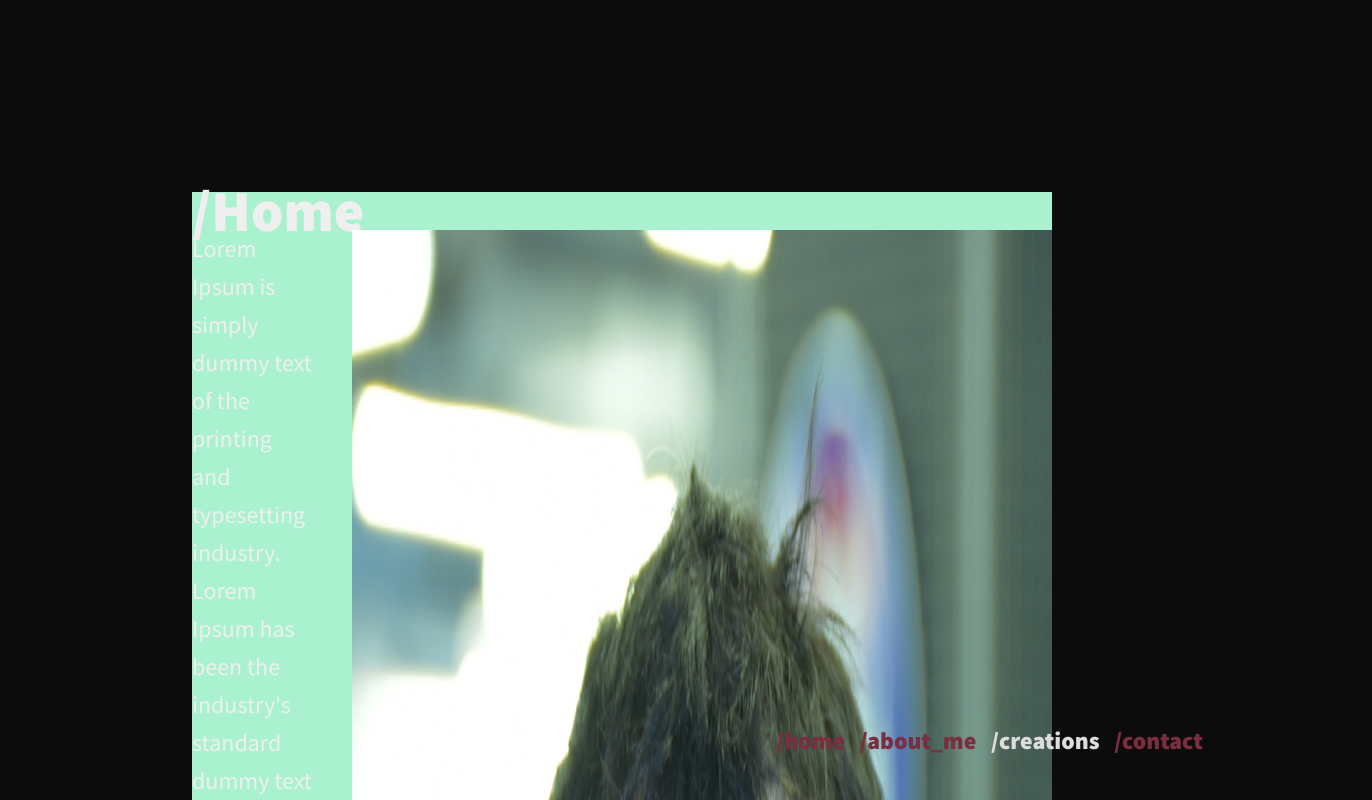
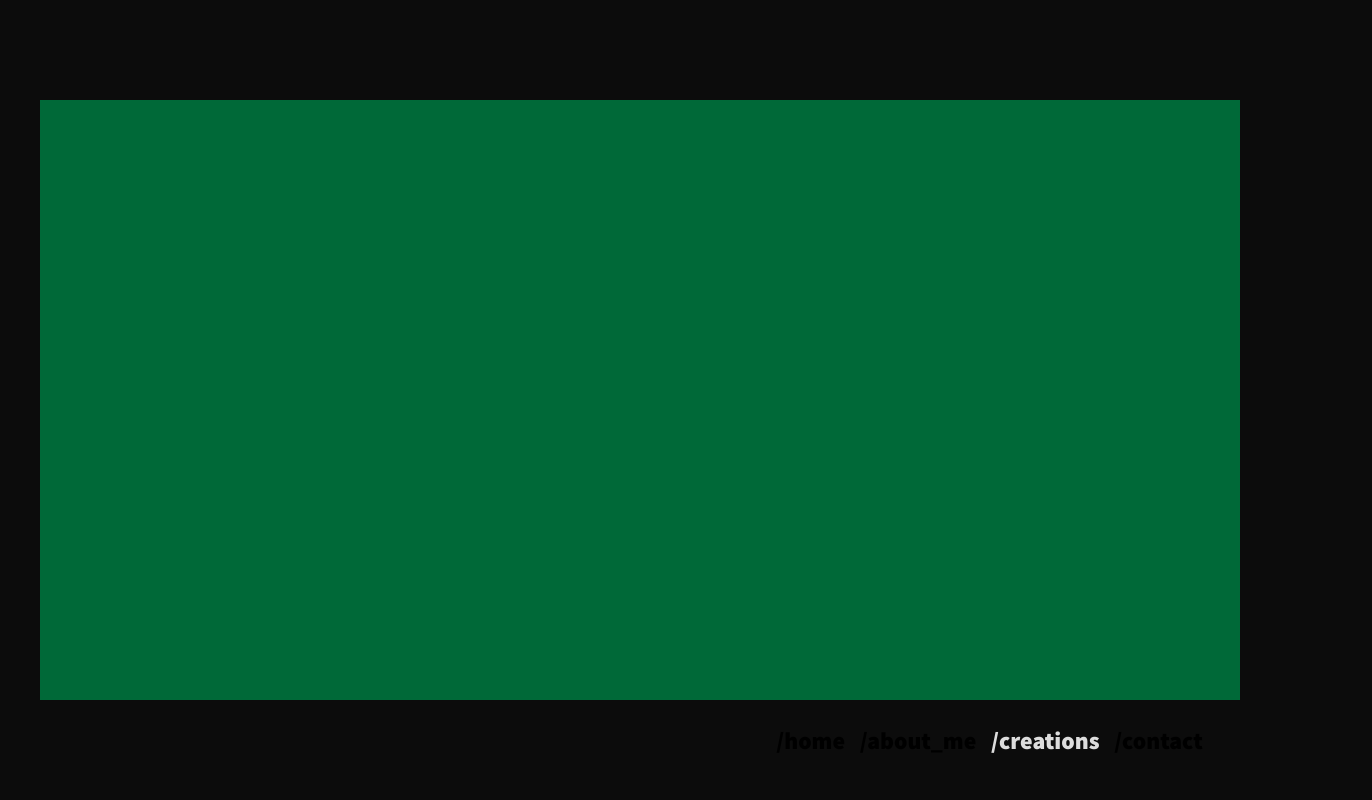
Before and after one commit to natevrl/my_website, a React (Create React App) app: page /creations in a window 1280 px wide. Shown: the top 800 px of the page, 1372 px wide, since content can reach past the window. Built offline with nearby package versions, Linux system fonts and the light colour scheme.

Commit message:
creating cards

```diff
--- a/package.json
+++ b/package.json
@@ -12,6 +12,7 @@
     "react-scripts": "5.0.0",
     "react-switch": "^6.0.0",
     "react-typist": "^2.0.5",
+    "util": "^0.12.4",
     "web-vitals": "^2.1.4"
   },
   "scripts": {
--- /dev/null
+++ b/src/components/Card.js
@@ -0,0 +1,22 @@
+import React, { Component } from 'react';
+
+export default class Card extends Component {
+  render() {
+	return (
+	<div className="card-contenair" key={this.props.tab.id}>
+		<div className='card-title'>{this.props.tab.title}</div>
+		<div className='card-description'>Recreate the fonctionement of bash shell by executing command, handling signals, redir... </div>
+		<a href={this.props.tab.link} rel="noopener noreferrer" target="_blank"><i className='fas fa-github'></i></a>
+	</div>
+	);
+  };
+}
+
+
+// itere sur chaque element du tableau que le parent a donne
+// return this.props.tab.map((tab) =>
+// <div className="card-contenair" key={tab.id}>
+// 	<div className='card-title'>{tab.title}</div>
+// 	<div className='card-description'>Recreate the fonctionement of bash shell by executing command, handling signals, redir... </div>
+// 	<a href={tab.link} rel="noopener noreferrer" target="_blank"><i className='fas fa-github'></i></a>
+// </div>
--- a/src/pages/Creations.js
+++ b/src/pages/Creations.js
@@ -1,19 +1,44 @@
-import React from 'react';
-import Navbar from '../components/Navbar';
+import React, { Component } from 'react';
+import { NULL } from 'sass';
+import Card from '../components/Card';
 
-const Creations = () => {
+
+export default class Creations extends Component {
+
+	state =  {
+		tab_cards: [
+			{
+				id: "1",
+				title: "test1111",
+				link: "https://github.com/N4t4nis"
+			},
+			{
+				id: "2",
+				title: "test2222",
+				link: "https://github.com/N4t4nis"
+			}
+		]
+	}
+
+	// Iter = () => {
+	// 	var i = 0;
+	// 	while (i < 2)
+	// 	{
+	// 		<Card tab={this.state.tab_cards[i]}/>
+	// 		console.log(this.state.tab_cards[i].title);
+	// 		i++;
+	// 	}
+	// 	return (null)
+	// }
+	render() {
 	return (
-		<div className='creations'>
-						<div className='home-title'>/Home</div>
-			<div className='home-main'>
-				<div className='home-text'>
-				Lorem Ipsum is simply dummy text of the printing and typesetting industry. Lorem Ipsum has been the industry's standard dummy text ever since the 1500s, when an unknown printer took a galley of type and scrambled it to make a type specimen book. It has survived not only five centuries, but also the leap into electronic typesetting, remaining essentially unchanged. It was popularised in the 1960s with the release of Letraset sheets containing Lorem Ipsum passages, and more recently with desktop publishing software like Aldus PageMaker including versions of Lorem Ipsum.
-				</div>
-				<img src="./media/photo-intra.jpg" alt="profil-picture" />
+			<div className='creations'>
+				{/* <Card tab={this.state.tab_cards[0]}/> */}
+				{/* <this.Iter/> */}
 			</div>
+	);
+  }
+}
 
-		</div>
-	);
-};
 
-export default Creations;
+		// <div className='home-title'>/creations</div>
--- a/src/styles/_settings.scss
+++ b/src/styles/_settings.scss
@@ -26,13 +26,15 @@ body {
 }
 
 #content {
-	display: flex;
-    justify-content: center;
-	// flex-direction: column;
-	// margin: 200px 200px 0px 200px;
-	padding-left: 15%;
-	padding-top: 15%;
-	padding-right: 25%;
+    position: absolute;
+    top: 50%;
+    left: 50%;
+    transform: translate(-50%, -50%);
+// 	  display: flex;
+//     justify-content: center;
+//     padding-left: 15%;
+//     padding-top: 15%;
+//     padding-right: 25%;
 }
 
 .home, .about, .creations, .contact {
@@ -47,7 +49,7 @@ body {
 	background: rgb(231, 241, 170);
 }
 .creations{
-	background: rgb(170, 241, 208);
+	background: rgb(0, 105, 56);
 }
 .contact{
 	background: rgb(241, 170, 170);
@@ -73,9 +75,9 @@ li {
 }
 a {
   text-decoration: none;
-  color: $color-2;
+  color: $black;
   cursor: pointer;
 }
 a:visited {
-  color:$color-3;
+  color:$color-2;
 }
--- /dev/null
+++ b/src/styles/components/_card.scss
@@ -0,0 +1,28 @@
+.card-contenair {
+	display: flex;
+	flex-direction: column;
+    justify-content: space-evenly;
+	width: 300px;
+	height: 300px;
+	border-radius: 10%;
+	margin: 20px;
+	background: $grey;
+	box-shadow: 0px 0px 15px -5px black;
+	padding: 20px 30px;
+
+	a {
+		display: flex;
+		justify-content: center;
+		font-size: 36px;
+		i {
+			background: chocolate;
+		}
+	}
+}
+
+
+
+.card-description {
+	font-size: 16px;
+	line-height: 24px;
+}
--- /dev/null
+++ b/src/styles/pages/creations.scss
@@ -0,0 +1,6 @@
+.creations {
+	display: flex;
+	align-items: center;
+	width: 1200px;
+	height: 600px;
+}
--- a/src/styles/styles.scss
+++ b/src/styles/styles.scss
@@ -1,3 +1,5 @@
 @import './settings';
 @import './components/navigation';
 @import './pages/home';
+@import './pages/creations';
+@import './components/card';
```
Also changed, not shown: 1 other file (tests, documents, lock files or other folders).
